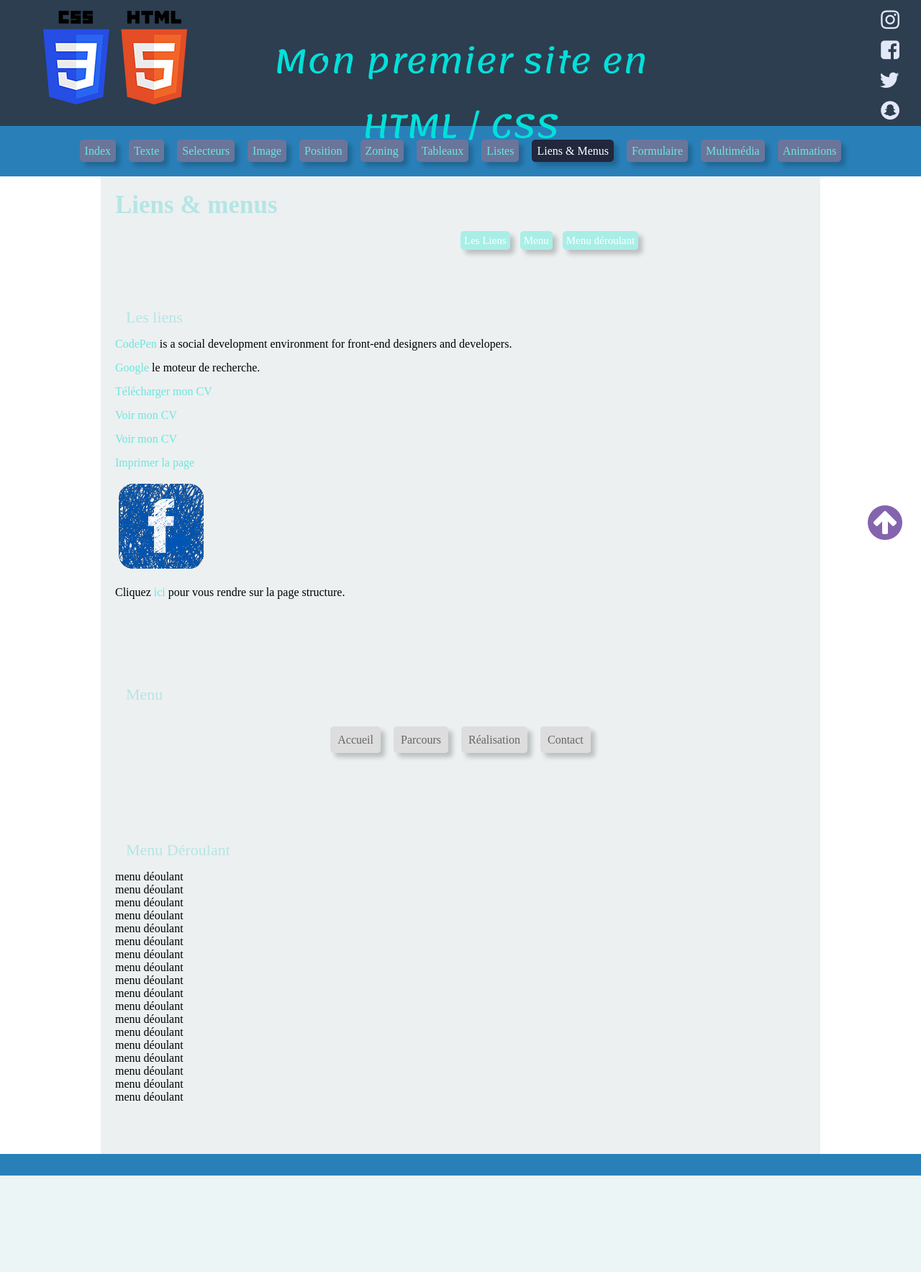
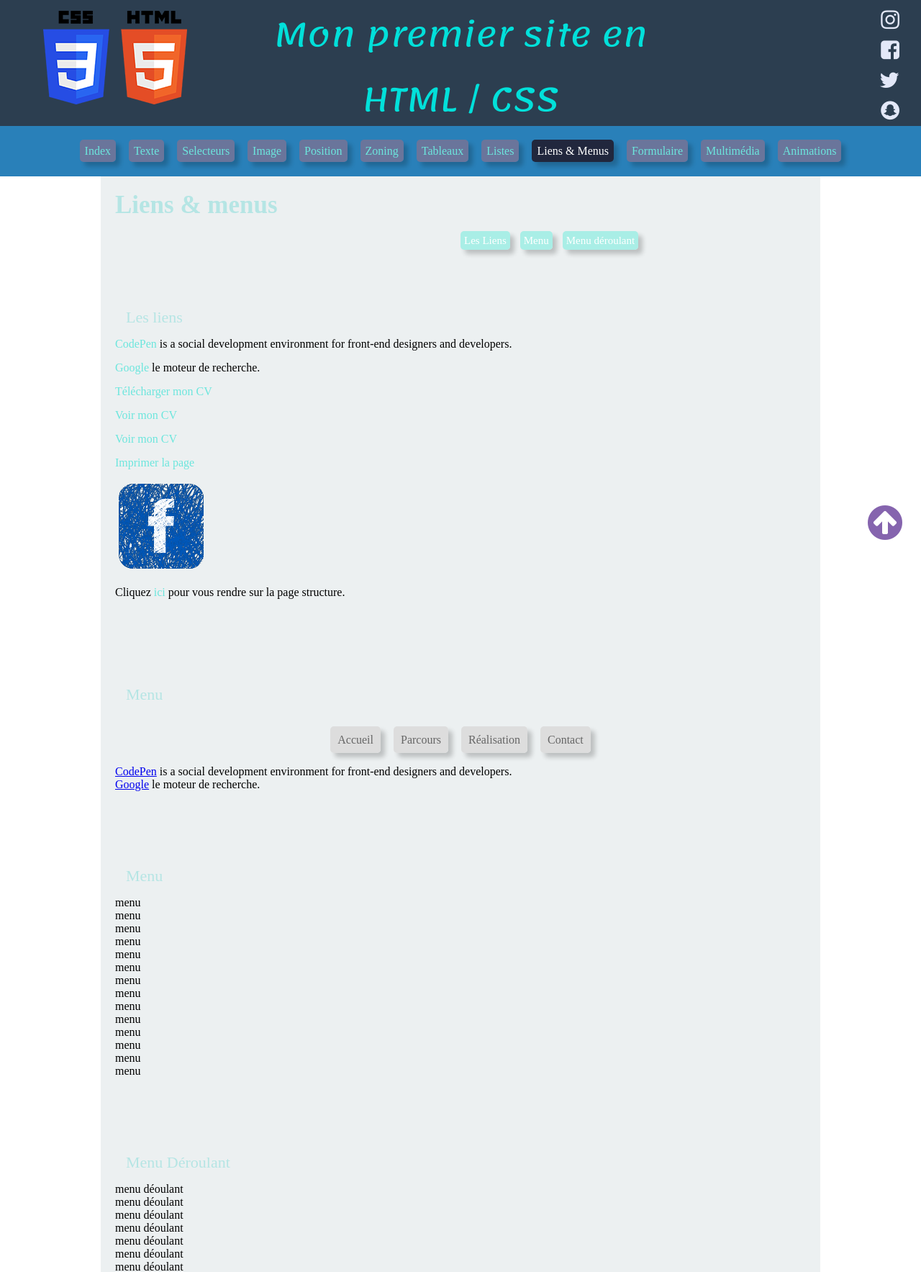
Before and after one commit to alvesamour/WebForce3, a PHP site: page /09_liens.html in a window 1280 px wide. Shown: the top 1767 px of the page at 72% size. Before the commit the page ends 1633 px from the top, so only its background shows below. Run offline with PHP 8.4, Linux system fonts and the light colour scheme.

Commit message:
Auto stash before merge of "master" and "origin/master"
cxv

```diff
--- a/cours html_css/01_index.html
+++ b/cours html_css/01_index.html
@@ -14,7 +14,7 @@
         <header>
             <!-- Zone du haut, ex : bannière, logo, slogan -->
             <div id="logo"><a href="#logo"><button type="button"><i class="fa fa-arrow-circle-up" aria-hidden="true"></i></button></a>
-                <img src="img/logo.png" alt="logo">
+            <a href="01_index.html"><img src="img/logo.png" alt="logo"></a>
             </div>
             <div id="slogan">
                 <h1>Mon premier site en HTML / CSS</h1>
--- a/cours html_css/07_tableaux.html
+++ b/cours html_css/07_tableaux.html
@@ -14,7 +14,7 @@
         <header>
             <!-- Zone du haut, ex : bannière, logo, slogan -->
             <div id="logo"><a href="#logo"><button type="button"><i class="fa fa-arrow-circle-up" aria-hidden="true"></i></button></a>
-                <img src="img/logo.png" alt="logo">
+            <a href="01_index.html"><img src="img/logo.png" alt="logo"></a>
             </div>
             <div id="slogan">
                 <h1>Mon premier site en HTML / CSS</h1>
--- a/cours html_css/08_listes.html
+++ b/cours html_css/08_listes.html
@@ -13,11 +13,13 @@
     <body><!-- Corps du document -->
         <header>
             <!-- Zone du haut, ex : bannière, logo, slogan -->
+
             <div id="logo"><a href="#logo"><button type="button"><i class="fa fa-arrow-circle-up" aria-hidden="true"></i></button></a>
-                <img src="img/logo.png" alt="logo">
+            <a href="01_index.html"><img src="img/logo.png" alt="logo"></a>
             </div>
             <div id="slogan">
                 <h1>Mon premier site en HTML / CSS</h1>
+
             </div>
             <div id="reseauxSociaux">
                 <i class="fa fa-instagram" aria-hidden="true"></i>
@@ -29,6 +31,7 @@
         </header>
         <nav>
             <!-- Zone du menu, les liens pour naviguer sur le site -->
+
 
                 <a href="01_index.html">Index</a>
                 <a href="02_texte.html">Texte</a>
@@ -42,6 +45,7 @@
                 <a href="10_formulaire.html">Formulaire</a>
                 <a href="11_multimedia.html">Multimédia</a>
                 <a href="12_animation.html">Animations</a>
+
 
         </nav>
         <main>
--- a/cours html_css/09_liens.html
+++ b/cours html_css/09_liens.html
@@ -19,6 +19,7 @@
             </div>
             <div id="slogan">
             <h1>Mon premier site en HTML / CSS</h1>
+
             </div>
             <div id="reseauxSociaux">
                 <i class="fa fa-instagram" aria-hidden="true"></i>
@@ -30,6 +31,7 @@
         </header>
         <nav>
             <!-- Zone du menu, les liens pour naviguer sur le site -->
+
 
                 <a href="01_index.html">Index</a>
                 <a href="02_texte.html">Texte</a>
@@ -44,6 +46,7 @@
                 <a href="11_multimedia.html">Multimédia</a>
                 <a href="12_animation.html">Animations</a>
 
+
         </nav>
         <main>
             <h2>Liens & menus</h2>
@@ -54,6 +57,7 @@
             </div>
             <section id="liens">
                 <h3>Les liens</h3>
+
                 <a href="https://codepen.io" title="se rendre sur le site de CodePen"><!--info bulle-->CodePen</a> is a social development environment for front-end designers and developers.<br>
                 <a href="http://www.google.fr" target="_blank"><!--permet de la mettre dans un nouvel ongle-->Google</a> le moteur de recherche.<br>
                 <a href="fichier/cv.doc">Télécharger mon CV</a><br><!--Permet de télécharger directement le fichier-->
@@ -73,6 +77,27 @@
                         <li><a href="#">Contact</a></li>
                     </ul>
                 </nav>
+
+                <a href="https://codepen.io" title="se rendre sur le site de CodePen">CodePen</a> is a social development environment for front-end designers and developers.<br>
+                <a href="http://www.google.fr" target="blank">Google</a> le moteur de recherche.<br>
+            </section>
+            <section id="menu">
+                <h3>Menu</h3>
+                menu<br>
+                menu<br>
+                menu<br>
+                menu<br>
+                menu<br>
+                menu<br>
+                menu<br>
+                menu<br>
+                menu<br>
+                menu<br>
+                menu<br>
+                menu<br>
+                menu<br>
+                menu<br>
+
             </section>
             <section id="menuDeroulant">
                 <h3>Menu Déroulant</h3>
--- a/cours html_css/css/style.css
+++ b/cours html_css/css/style.css
@@ -30,7 +30,7 @@ h1{
 	margin-top: 0px;/*marge exterieur supérieur*/
 	text-align: center;
 	font-family: 'Lemonada', cursive;
-	padding-top: 40px;
+	padding-top: 3px;
 }
 h2{
 	font-size: 35px;
@@ -695,6 +695,7 @@ th{
 
 ul.fruit /*quand il n'y a pas d'espace ça veut dire qu'il selectionne tout les éléments*/{
 	text-align: center;
+	margin-right: 74%;
 }
 ul.fruit li{
 	display: inline;
```
